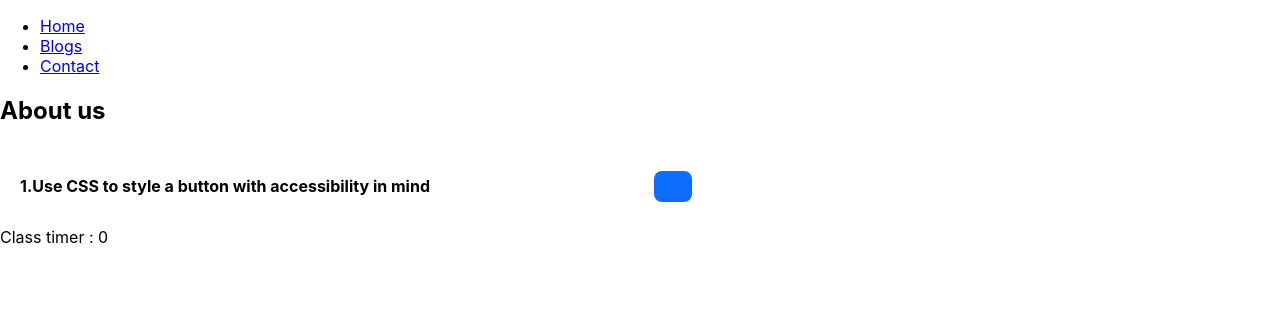
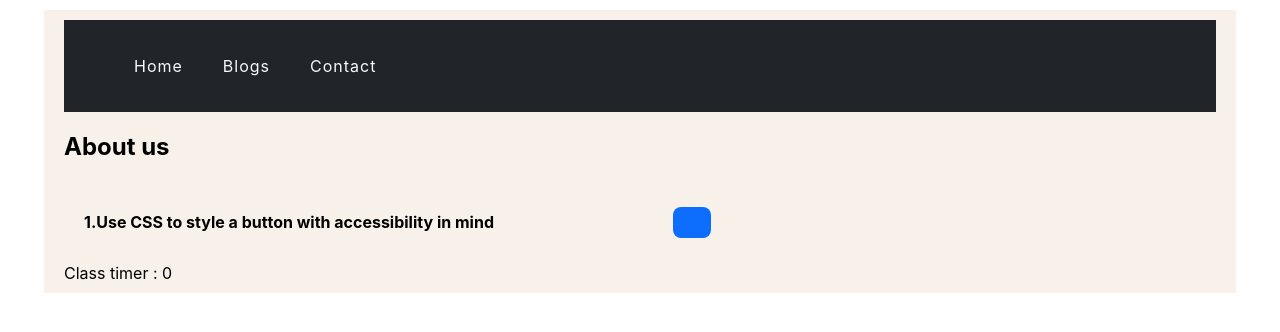
Before and after one commit to Lesley-w19/react-hooks, a React (Create React App) app: page /about in a window 1280 px wide. Shown: the top 332 px of the page. Built offline with nearby package versions, Linux system fonts and the light colour scheme; some icons are missing.

Commit message:
compiled the stye.scss file to styles.css file

```diff
--- a/src/assets/css/styles.css
+++ b/src/assets/css/styles.css
@@ -1,3 +1,10 @@
+* .wrapper {
+  width: 90%;
+  margin: 10px auto;
+  padding: 10px 20px;
+  background-color: rgba(235, 214, 189, 0.339);
+}
+
 .btn {
   padding: 4px 10px;
   margin: 10px auto;
@@ -33,4 +40,27 @@
   background-color: #212529;
 }
 
+nav {
+  padding: 10px;
+  background-color: #212529;
+}
+nav ul {
+  display: flex;
+  align-items: center;
+  justify-content: left;
+  list-style: none;
+}
+nav ul li {
+  margin: 10px 20px;
+}
+nav ul li a {
+  letter-spacing: 1px;
+  color: #f8f9fa;
+  text-decoration: none;
+  transition: all 0.4s ease-in-out;
+}
+nav ul li a:hover {
+  color: #0d6efd;
+}
+
 /*# sourceMappingURL=styles.css.map */
```
Also changed, not shown: 1 other file (tests, documents, lock files or other folders).
